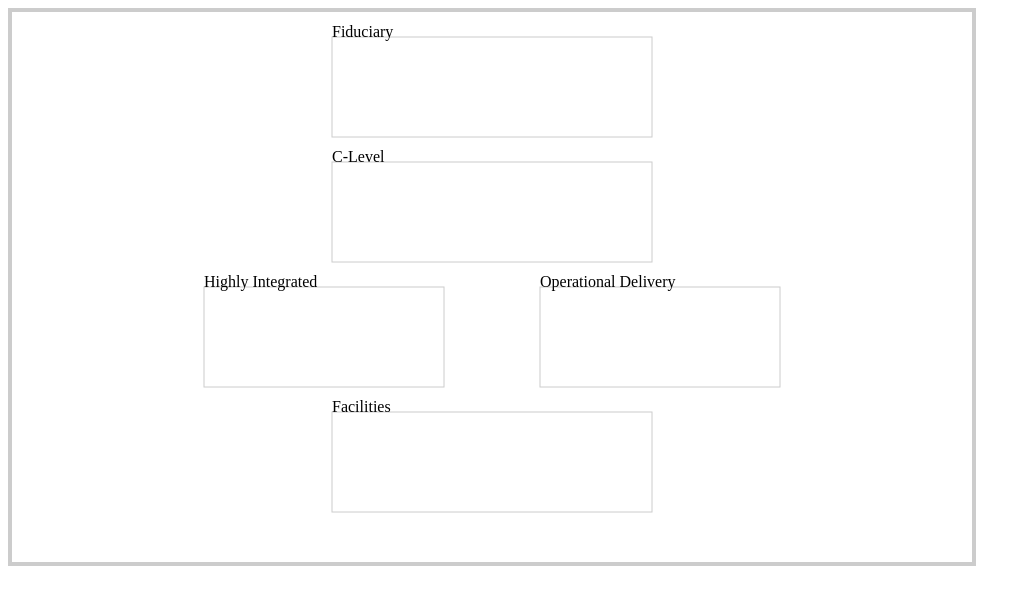
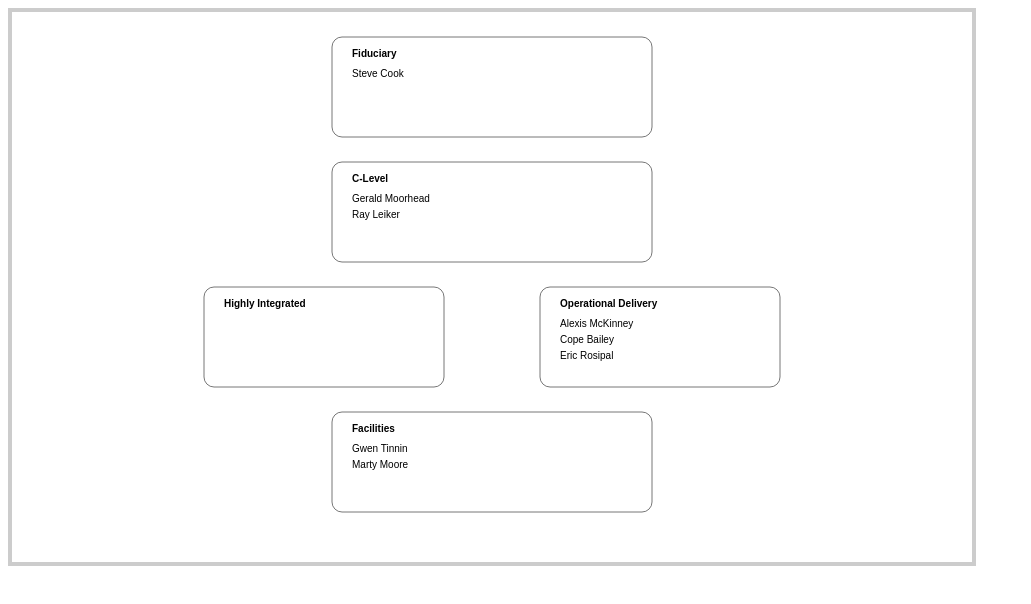
Before and after one commit to poojan/orgchart, a plain HTML site: page index.html in a window 1280 px wide. Shown: the whole page, without its empty margins (0-1031 px from the left). Drawn offline with Linux system fonts and the light colour scheme.

Commit message:
Completed the boxes.

```diff
--- a/css/style.css
+++ b/css/style.css
@@ -1,3 +1,7 @@
 svg {
   border: 4px solid #ccc;
 }
+text {
+  font-family: sans-serif;
+  font-size: 10px;
+}
--- a/js/org.js
+++ b/js/org.js
@@ -49,9 +49,13 @@
   d3.json('data/orgchart.json', function (json) {
     var people = json.People;
 
+    var peopleByType = _.groupBy(people, 'Type');
+
     people.map(function (person) {
-      person.x = pos[person.Type].x;
-      person.y = pos[person.Type].y;
+      var idx = peopleByType[person.Type].indexOf(person);
+      console.log('idx', idx);
+      person.x = pos[person.Type].x + 20;
+      person.y = pos[person.Type].y + 40 + idx * 16;
       //console.log('person', person);
     });
 
@@ -61,7 +65,6 @@
     var types = _.unique(_.pluck(people, 'Type'));
     //console.log(types);
 
-    var peopleByType = _.groupBy(people, 'Type');
     //console.log('peopleByType', peopleByType);
 
     types.map(function (type) {
@@ -110,16 +113,39 @@
       .append('rect')
       .attr('width', function (d) { return d.width; })
       .attr('height', function (d) { return d.height; })
+      .attr('rx', 10)
       .style('fill', 'none')
-      .style('stroke', '#ccc');
+      .style('stroke', '#777');
 
     rectGroup
       .append('text')
+      .attr('x', 20)
+      .attr('y', 20)
+      .style('font-weight', 'bold')
       .text(function (d) {
         return d.type;
       });
 
 
+    types.map(function (type) {
+      console.log(type, peopleByType[type]);
+      var peopleGroup = svg.append('g')
+        .attr('class', 'people')
+
+      peopleGroup
+        .selectAll('text')
+        .data(peopleByType[type]).enter()
+        .append('text')
+        .attr('x', function (d) {
+          return d.x;
+        })
+        .attr('y', function (d) {
+          return d.y;
+        })
+        .text(function (d) {
+          return d.Name;
+        });
+    });
 
 
   });
```
